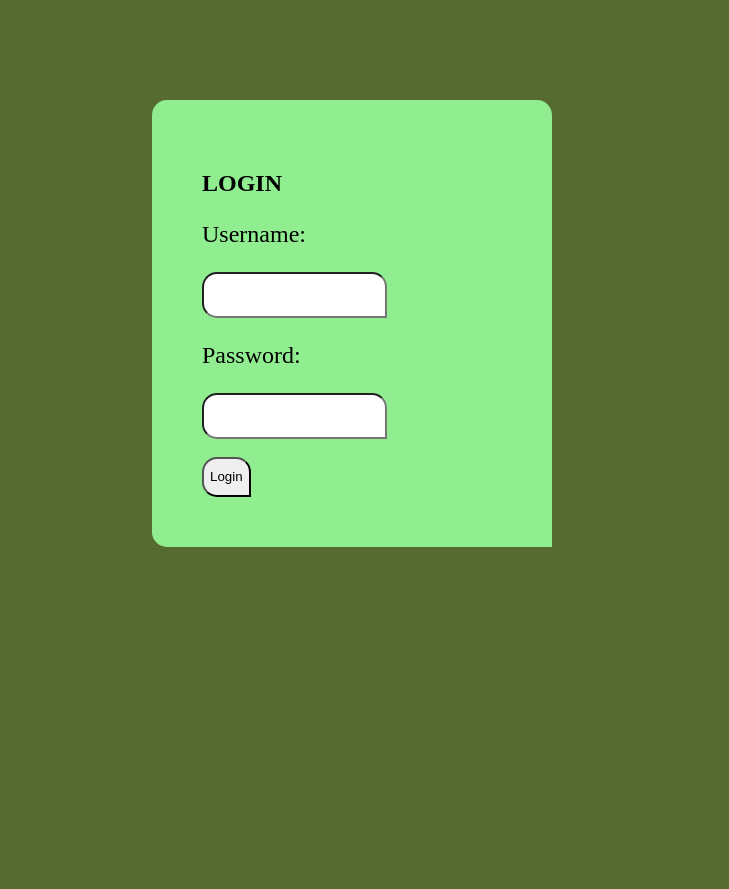
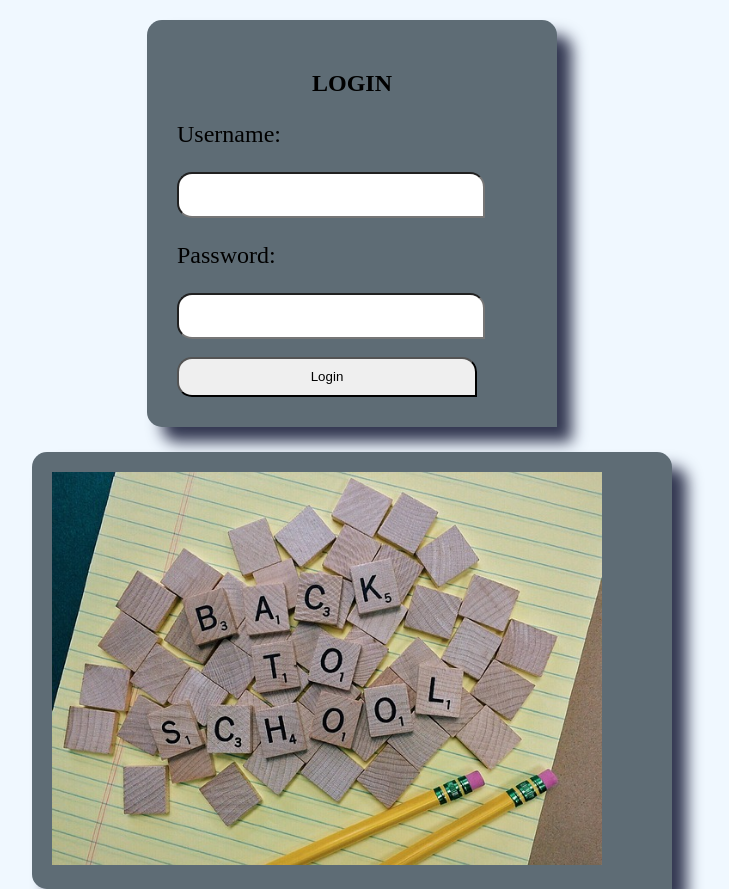
Before and after one commit to aleksandar127/ediary, a PHP site: page /formlog.php in a window 1280 px wide. Shown: the whole page, without its empty margins (288-1017 px from the left). Before the commit the page ends 547 px from the top, so only its background shows below. Run offline with PHP 8.4, Linux system fonts and the light colour scheme.

Commit message:
no message

```diff
--- a/formlog.php
+++ b/formlog.php
@@ -11,7 +11,9 @@
 
   <body>
   <div class="form">
-  <h2>LOGIN</h2>
+	  <div class="h2">
+        <h2>LOGIN</h2>
+      </div>
   	<form method="POST" action="login.php" name="login_form" id="form" >
 
 		<p>Username:</p>
@@ -25,8 +27,8 @@
 
 	</form>
 </div>
-  <div>
-
+  <div class="formlogo">
+  	<img class="logo"  src="images/logoform.jpg" alt="back-to-school" title="back-to-school"/>
  </div>
 
   </body>
--- a/style.css
+++ b/style.css
@@ -1,23 +1,41 @@
 
 body{
-    background-color: darkolivegreen;
+    margin: 0;
+    padding: 0;
+    background-color: aliceblue;
 }
 .form {
-    background-color: lightgreen;
+    background-color: rgb(94, 108, 117);
     margin: auto;
-    margin-top: 100px;
-    width: 300px;
-    padding: 50px;
+    margin-top: 20px;
+    width: 350px;
+    padding: 30px;
     border-radius:15px 15px 0px 15px;
+    box-shadow: 15px 15px 15px rgb(51, 56, 82);
 }
-form h2 {
-    width: 50px;
-    margin: auto;
+.h2 {
+    text-align: center;
 }
 form p {
     font-size: 24px;
 }
 form input{
+    width: 300px;
     height: 40px;
     border-radius:15px 15px 0px 15px;
 }
+.formlogo {
+    position: relative;
+    background-color: rgb(94, 108, 117);
+    margin: auto;
+    margin-top: 25px;
+    width: 600px;
+    padding: 20px;
+    border-radius:15px 15px 0px 15px;
+    box-shadow: 15px 15px 15px rgb(51, 56, 82);
+}
+.logo {
+
+    width: 550px;
+    margin: auto;
+}
```
Also changed, not shown: images/logoform.jpg (added).
